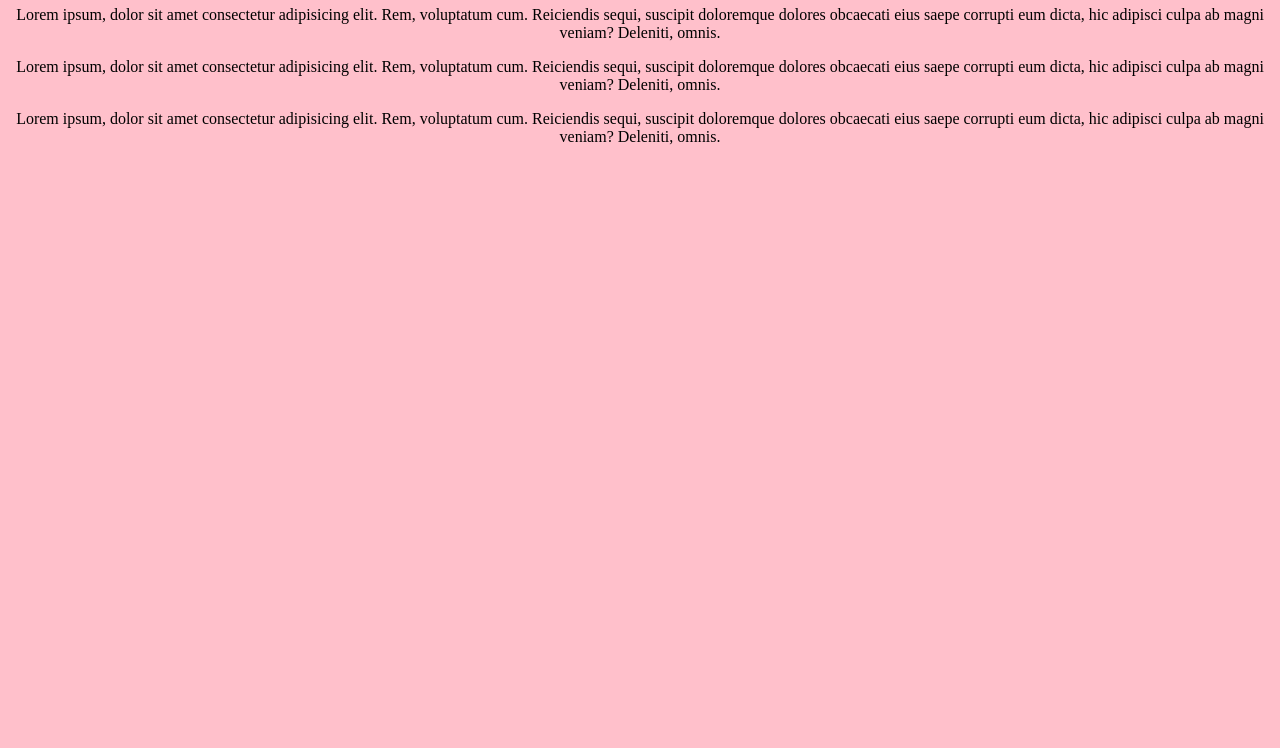
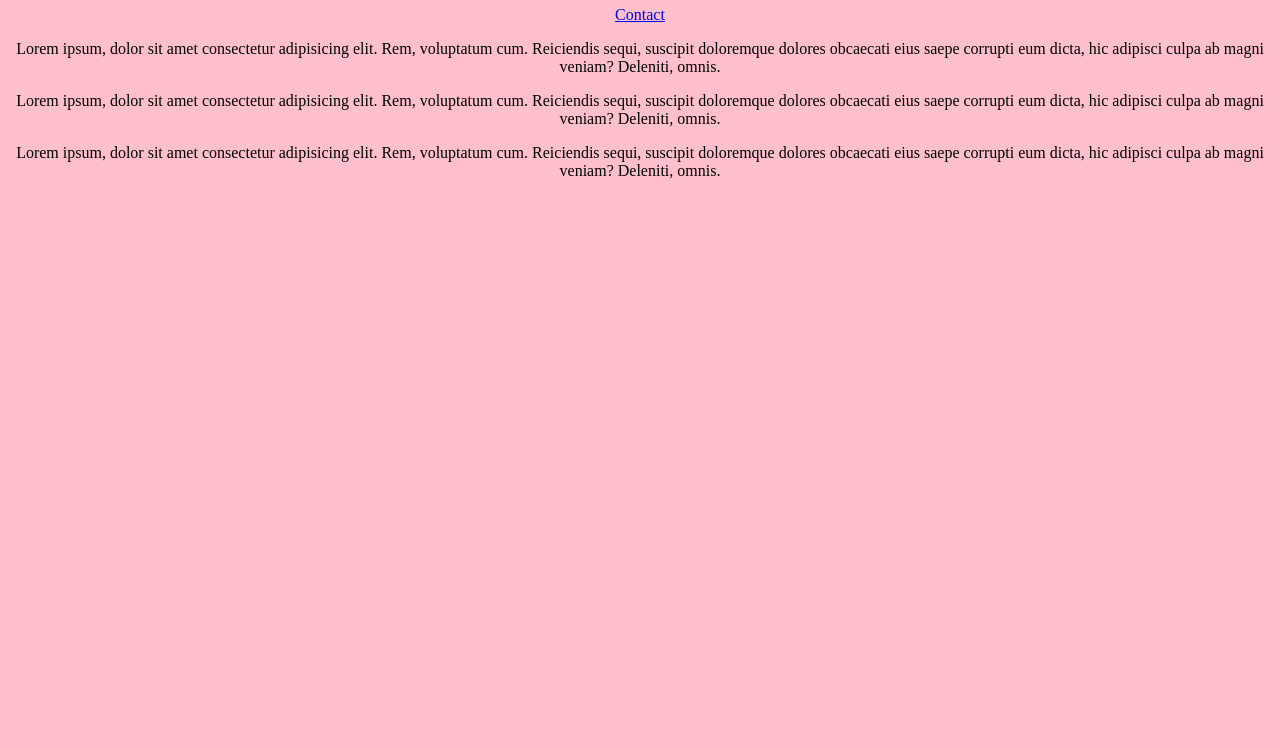
Before and after one commit to helendduncan/superninja, a plain HTML site: page index.html in a window 1280 px wide. Shown: the part 52-800 px from the top of the page. Drawn offline with Linux system fonts and the light colour scheme.

Commit message:
Update index.html

```diff
--- a/index.html
+++ b/index.html
@@ -8,7 +8,7 @@
 </head>
 <body>
     <h1>SuperNinja</h1>
-    <a href="/superninja/contact.html"></a>
+    <a href="/superninja/contact.html">Contact</a>
     <p>Lorem ipsum, dolor sit amet consectetur adipisicing elit. Rem, voluptatum cum. Reiciendis sequi, suscipit doloremque dolores obcaecati eius saepe corrupti eum dicta, hic adipisci culpa ab magni veniam? Deleniti, omnis.</p>
     <p>Lorem ipsum, dolor sit amet consectetur adipisicing elit. Rem, voluptatum cum. Reiciendis sequi, suscipit doloremque dolores obcaecati eius saepe corrupti eum dicta, hic adipisci culpa ab magni veniam? Deleniti, omnis.</p>
     <p>Lorem ipsum, dolor sit amet consectetur adipisicing elit. Rem, voluptatum cum. Reiciendis sequi, suscipit doloremque dolores obcaecati eius saepe corrupti eum dicta, hic adipisci culpa ab magni veniam? Deleniti, omnis.</p>
```
